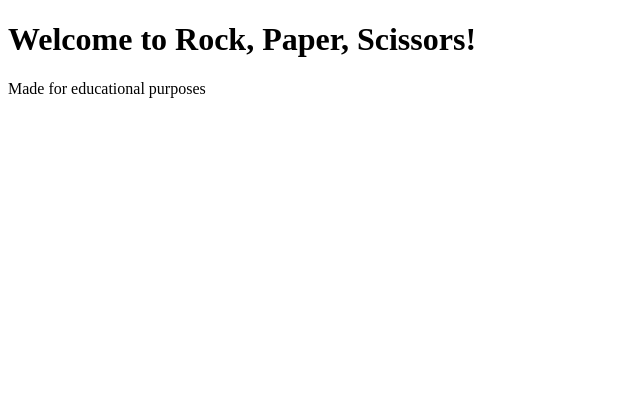
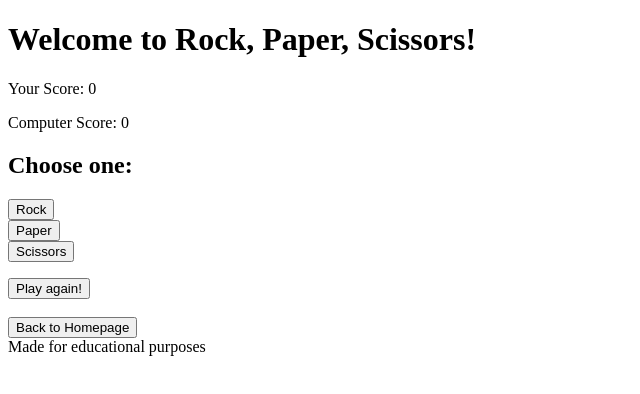
Before and after one commit to tee-24/Rock-Paper-Scissors, a plain HTML site: page one-player.html in a window 1280 px wide. Shown: the whole page, without its empty margins (0-640 px from the left). Drawn offline with Linux system fonts and the light colour scheme.

Commit message:
Add HTML structure for 1 player game

```diff
--- a/one-player.html
+++ b/one-player.html
@@ -24,6 +24,29 @@
     </header>
     <!-- Main Content -->
     <main>
+        <div class="score">
+            <p>Your Score: <span id="user-score">0</span></p>
+            <p>Computer Score: <span id="computer-score">0</span></p>
+        </div>
+        <div class="game-area game-box">
+            <h2>Choose one:</h2>
+            <button class="choice">Rock</button>
+            <br>
+            <button class="choice">Paper</button>
+            <br>
+            <button class="choice">Scissors</button>
+
+            <div class="display">
+                <p id="user-choice"></p>
+                <p id="computer-choice"></p>
+                <p id="result"></p>
+            </div>
+            <button id="reset">Play again!</button>
+        </div>
+        <br>
+        <div class="homepage">
+            <a href="index.html"><button id="back">Back to Homepage</button></a>
+        </div>
 
     </main>
     <!-- Footer -->
```
